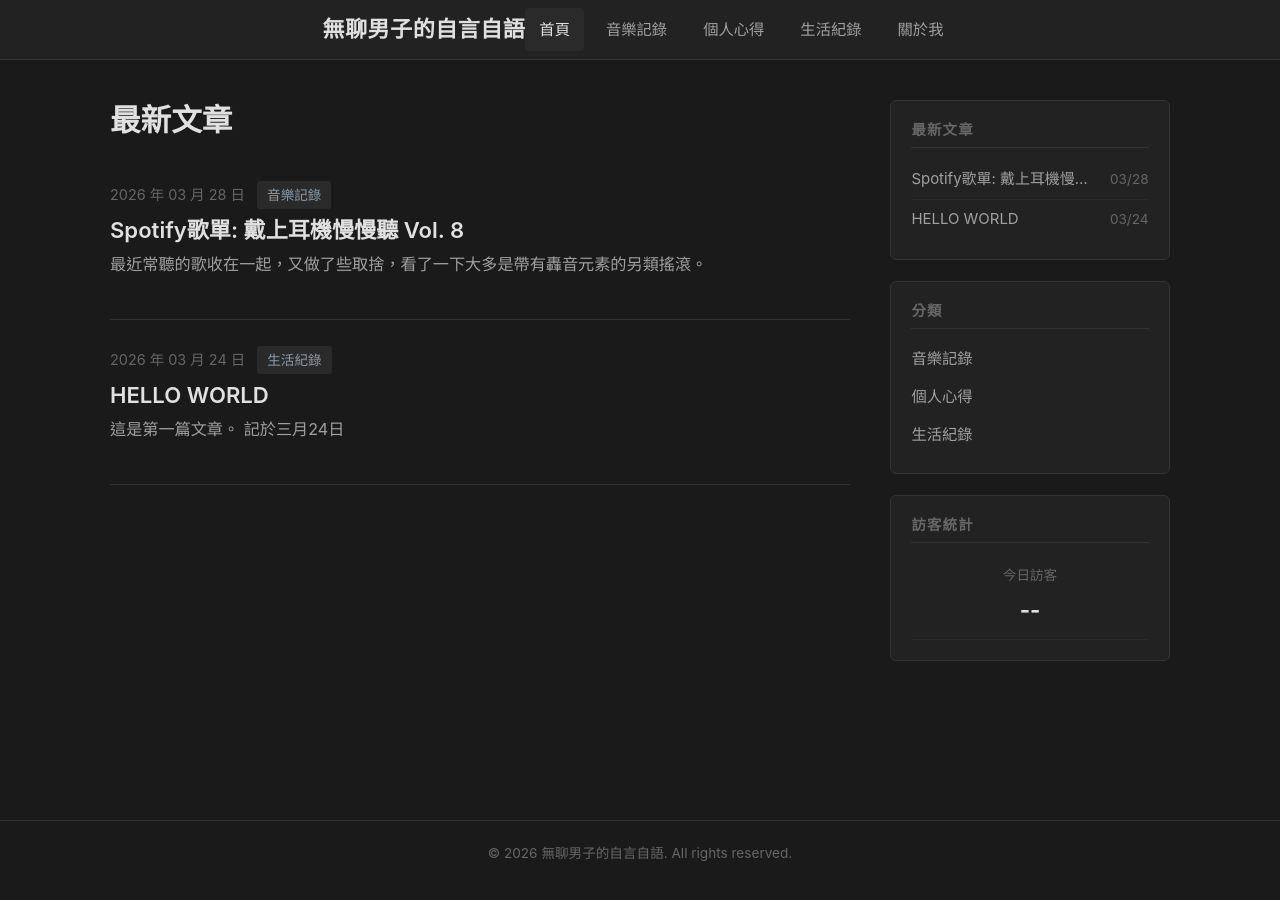
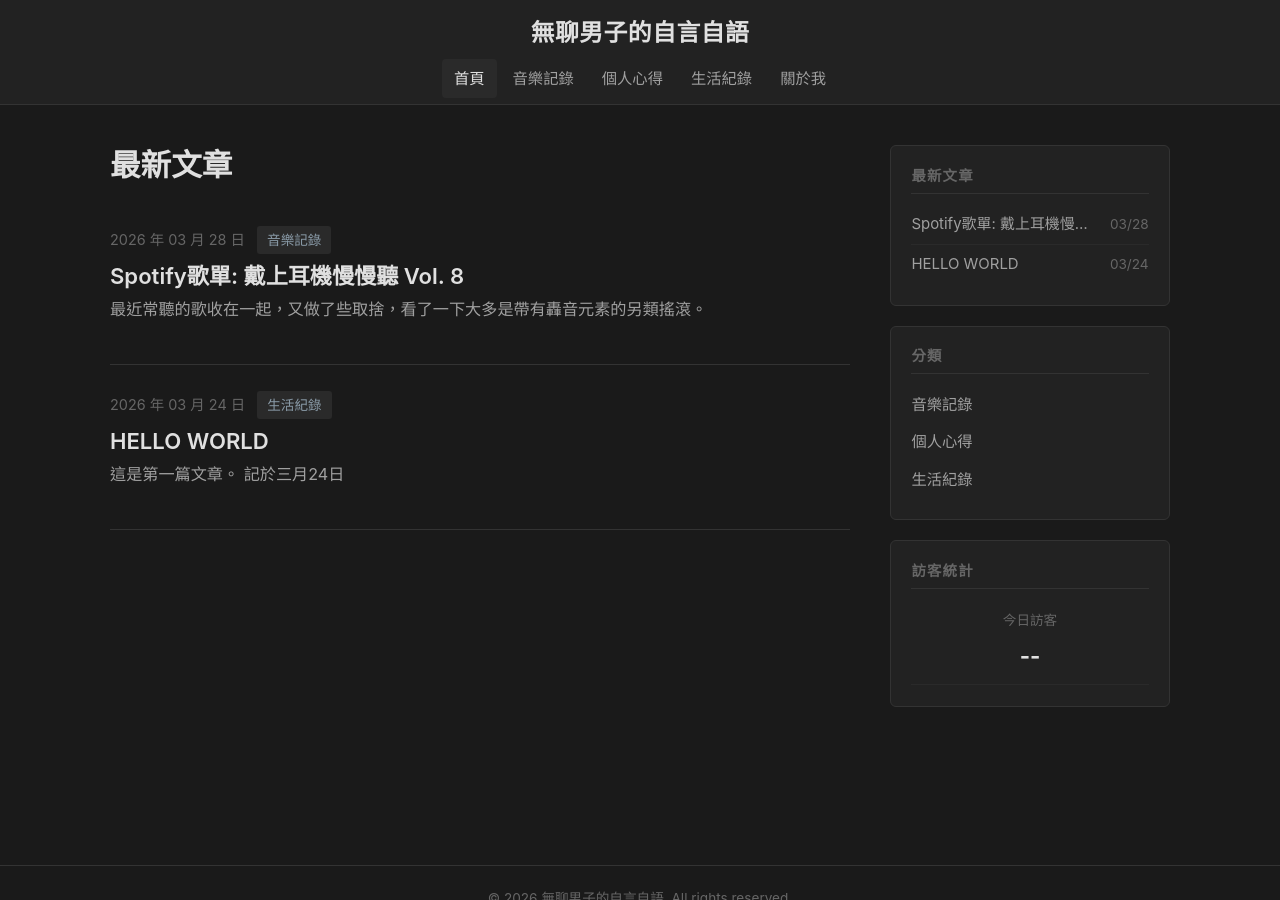
Before and after one commit to TediousMan/tediousman.github.io, a Jekyll site: the page built from index.html, in a window 1280 px wide and 900 px high. Built offline with Jekyll 4.4.1, drawn with Linux system fonts in a browser that asks for light colours; the list of posts is cut into pages by our own code; comment, search, counter and statistics services are not loaded.

Commit message:
Redesign header: center title, dropdown admin menu, overlay panel

```diff
--- a/_includes/header.html
+++ b/_includes/header.html
@@ -1,21 +1,22 @@
 <header class="site-header">
   <div class="container">
+    <div class="header-top">
+      <a href="{{ '/' | relative_url }}" class="site-logo">{{ site.title }}</a>
+    </div>
     <nav class="site-nav">
-      <a href="{{ '/' | relative_url }}" class="site-logo">{{ site.title }}</a>
       <ul class="nav-links">
         <li><a href="{{ '/' | relative_url }}" {% if page.url == '/' %}class="active"{% endif %}>首頁</a></li>
         <li><a href="{{ '/music-reviews' | relative_url }}" {% if page.url contains 'music-reviews' %}class="active"{% endif %}>音樂記錄</a></li>
         <li><a href="{{ '/reflections' | relative_url }}" {% if page.url contains 'reflections' %}class="active"{% endif %}>個人心得</a></li>
         <li><a href="{{ '/life' | relative_url }}" {% if page.url contains 'life' %}class="active"{% endif %}>生活紀錄</a></li>
         <li><a href="{{ '/about' | relative_url }}" {% if page.url contains 'about' %}class="active"{% endif %}>關於我</a></li>
-        <li id="nav-admin-links" style="display:none; list-style:none;">
-          <a href="{{ '/admin/' | relative_url }}#editor">發表文章</a>
-        </li>
-        <li id="nav-posts-links" style="display:none; list-style:none;">
-          <a href="{{ '/admin/' | relative_url }}#posts">文章管理</a>
-        </li>
-        <li id="nav-analytics-links" style="display:none; list-style:none;">
-          <a href="{{ '/admin/' | relative_url }}#analytics">數據分析</a>
+        <li id="nav-admin-dropdown" class="nav-dropdown" style="display:none;">
+          <button class="dropdown-toggle" onclick="toggleAdminDropdown(event)">管理 ▾</button>
+          <ul class="dropdown-menu" id="adminDropdownMenu">
+            <li><a href="#" onclick="openAdminPanel('editor');return false;">發表文章</a></li>
+            <li><a href="#" onclick="openAdminPanel('posts');return false;">文章管理</a></li>
+            <li><a href="#" onclick="openAdminPanel('analytics');return false;">數據分析</a></li>
+          </ul>
         </li>
         <li id="nav-logout-link" style="display:none; list-style:none;">
           <a href="#" onclick="adminLogout(); return false;" style="color:#f85149;">登出</a>
@@ -28,28 +29,54 @@
   </div>
 </header>
 
+<!-- Admin Panel Overlay -->
+<div id="admin-overlay" style="display:none; position:fixed; top:0; left:0; width:100%; height:100%; z-index:9999; background:#1a1a1a;">
+  <button onclick="closeAdminPanel()" style="position:fixed; top:14px; right:20px; background:none; border:1px solid #555; color:#ccc; font-size:0.9rem; cursor:pointer; padding:6px 14px; border-radius:4px; z-index:10000;">✕ 關閉</button>
+  <iframe id="admin-iframe" src="" style="width:100%; height:100%; border:none;"></iframe>
+</div>
+
 <script>
   document.querySelector('.nav-toggle').addEventListener('click', function() {
     document.querySelector('.nav-links').classList.toggle('open');
     this.classList.toggle('open');
   });
 
-  // Show admin nav links if logged in
+  // Show admin nav if logged in
   (function() {
     const token = localStorage.getItem('gh_token');
     if (token) {
-      document.getElementById('nav-admin-links').style.display = '';
-      document.getElementById('nav-posts-links').style.display = '';
-      document.getElementById('nav-analytics-links').style.display = '';
+      document.getElementById('nav-admin-dropdown').style.display = '';
       document.getElementById('nav-logout-link').style.display = '';
     }
   })();
 
+  function toggleAdminDropdown(e) {
+    e.stopPropagation();
+    const menu = document.getElementById('adminDropdownMenu');
+    menu.classList.toggle('open');
+  }
+
+  document.addEventListener('click', function() {
+    const menu = document.getElementById('adminDropdownMenu');
+    if (menu) menu.classList.remove('open');
+  });
+
+  function openAdminPanel(tab) {
+    document.getElementById('adminDropdownMenu').classList.remove('open');
+    document.getElementById('admin-iframe').src = '/admin/#' + tab;
+    document.getElementById('admin-overlay').style.display = 'block';
+    document.body.style.overflow = 'hidden';
+  }
+
+  function closeAdminPanel() {
+    document.getElementById('admin-overlay').style.display = 'none';
+    document.getElementById('admin-iframe').src = '';
+    document.body.style.overflow = '';
+  }
+
   function adminLogout() {
     localStorage.removeItem('gh_token');
-    document.getElementById('nav-admin-links').style.display = 'none';
-    document.getElementById('nav-posts-links').style.display = 'none';
-    document.getElementById('nav-analytics-links').style.display = 'none';
+    document.getElementById('nav-admin-dropdown').style.display = 'none';
     document.getElementById('nav-logout-link').style.display = 'none';
   }
 </script>
--- a/_sass/_header.scss
+++ b/_sass/_header.scss
@@ -4,20 +4,24 @@
   position: sticky;
   top: 0;
   z-index: 100;
-  height: $header-height;
   display: flex;
   align-items: center;
+}
+
+.header-top {
+  text-align: center;
+  padding: 12px 0 4px;
 }
 
 .site-nav {
   display: flex;
   align-items: center;
-  justify-content: space-between;
-  height: 100%;
+  justify-content: center;
+  padding-bottom: 6px;
 }
 
 .site-logo {
-  font-size: 1.3rem;
+  font-size: 1.4rem;
   font-weight: 700;
   color: $text-primary;
   letter-spacing: 0.02em;
@@ -30,11 +34,12 @@
 .nav-links {
   display: flex;
   list-style: none;
-  gap: 8px;
+  gap: 4px;
+  align-items: center;
 
   a {
     display: block;
-    padding: 8px 14px;
+    padding: 6px 12px;
     color: $text-secondary;
     border-radius: 4px;
     font-size: 0.9rem;
@@ -45,20 +50,66 @@
       color: $text-primary;
       background: $bg-tertiary;
     }
+  }
+}
 
-    &.nav-admin {
-      color: #4a9eff;
-      border: 1px solid #4a9eff;
-      border-radius: 4px;
-      font-size: 0.82rem;
-      padding: 6px 12px;
+// Dropdown menu
+.nav-dropdown {
+  position: relative;
+  list-style: none;
+
+  .dropdown-toggle {
+    background: none;
+    border: none;
+    cursor: pointer;
+    padding: 6px 12px;
+    color: $text-secondary;
+    border-radius: 4px;
+    font-size: 0.9rem;
+    transition: all 0.2s;
+
+    &:hover {
+      color: $text-primary;
+      background: $bg-tertiary;
+    }
+  }
+
+  .dropdown-menu {
+    display: none;
+    position: absolute;
+    top: 100%;
+    left: 0;
+    background: $bg-secondary;
+    border: 1px solid $border-color;
+    border-radius: 6px;
+    min-width: 130px;
+    padding: 4px 0;
+    list-style: none;
+    box-shadow: 0 4px 12px rgba(0,0,0,0.4);
+    z-index: 200;
+
+    &.open {
+      display: block;
+    }
+
+    li a {
+      display: block;
+      padding: 8px 16px;
+      color: $text-secondary;
+      font-size: 0.88rem;
+      white-space: nowrap;
 
       &:hover {
-        background: #4a9eff;
-        color: #fff;
+        color: $text-primary;
+        background: $bg-tertiary;
       }
     }
   }
+}
+
+.container {
+  display: flex;
+  flex-direction: column;
 }
 
 .nav-toggle {
@@ -69,6 +120,10 @@
   padding: 8px;
   flex-direction: column;
   gap: 5px;
+  position: absolute;
+  right: 20px;
+  top: 50%;
+  transform: translateY(-50%);
 
   span {
     display: block;
@@ -97,16 +152,24 @@
   .nav-links {
     display: none;
     position: absolute;
-    top: $header-height;
+    top: 100%;
     left: 0;
     right: 0;
     background: $bg-secondary;
     border-bottom: 1px solid $border-color;
     flex-direction: column;
     padding: 12px 20px;
+    align-items: flex-start;
 
     &.open {
       display: flex;
     }
   }
+
+  .nav-dropdown .dropdown-menu {
+    position: static;
+    box-shadow: none;
+    border: none;
+    padding-left: 12px;
+  }
 }
```
